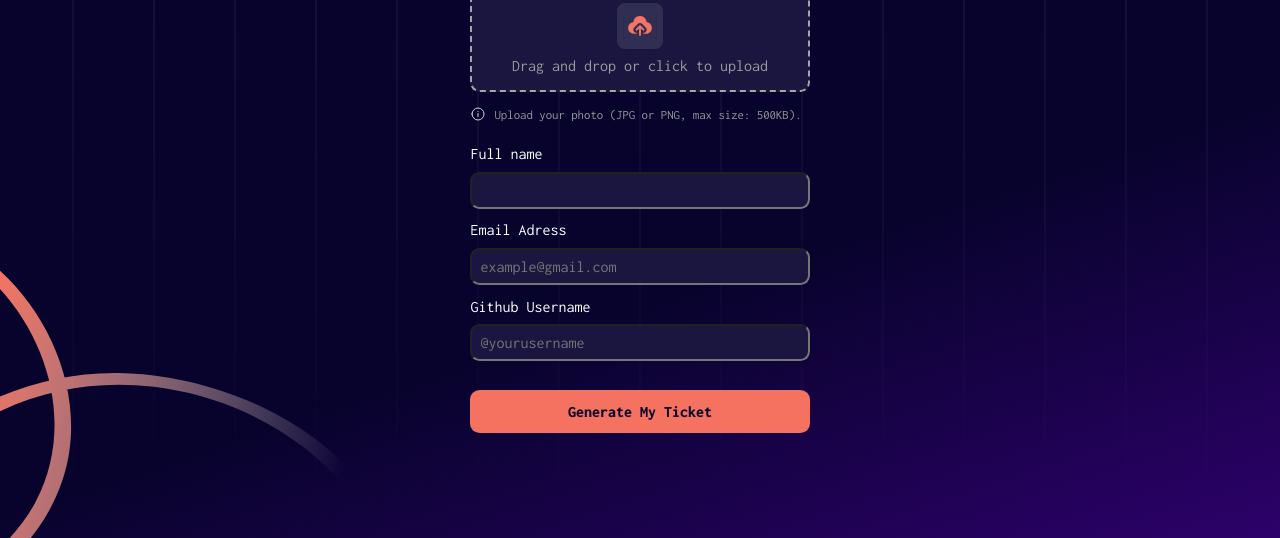
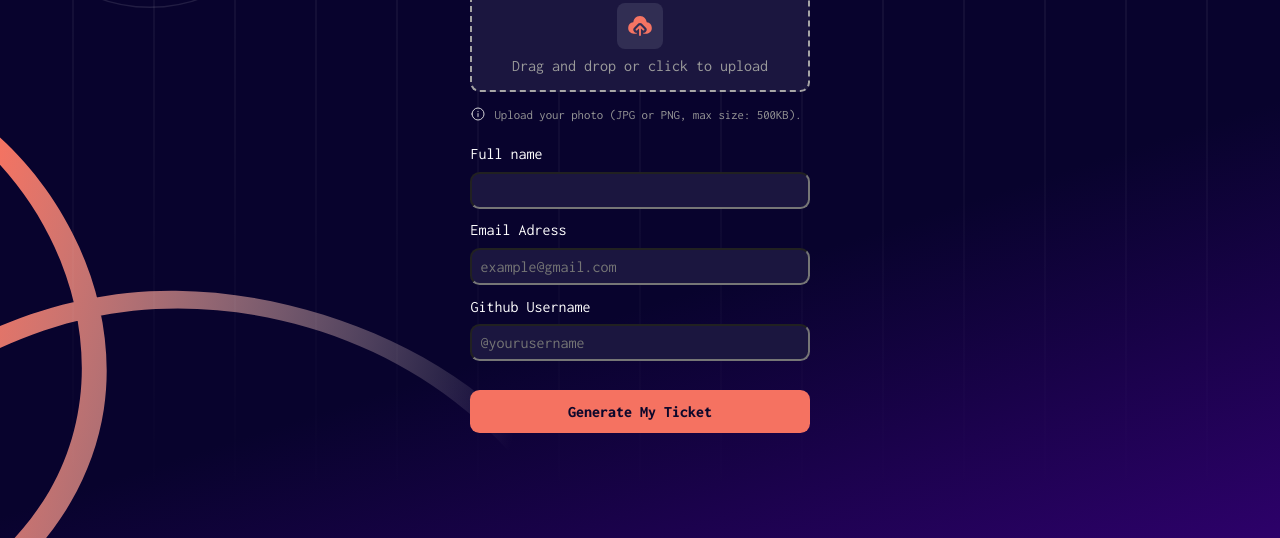
Before and after one commit to IvanoCro/Conference-ticket-generator, a plain HTML site: page index.html in a window 1280 px wide. Shown: the part 262-800 px from the top of the page. Drawn offline with Linux system fonts and the light colour scheme.

Commit message:
Update style.css

```diff
--- a/style.css
+++ b/style.css
@@ -30,7 +30,7 @@ body {
     url("assets/images/pattern-circle.svg") no-repeat,
     url("assets/images/pattern-squiggly-line-bottom.svg") no-repeat,
     linear-gradient(162deg, rgba(8,3,45,1) 64%, rgba(45,1,106,1) 100%);
-    background-size: auto, 100px, 100px, 400px ,cover;
+    background-size: auto, 300px, 300px, 600px ,cover;
     background-position: top center, top right, top -30px left, bottom left;
 }
 
@@ -42,6 +42,7 @@ body {
     text-align: left;
 }
 .main {
+    min-height: 100vh;
     color: #fff;
     text-align: center;
     display: flex;
```
